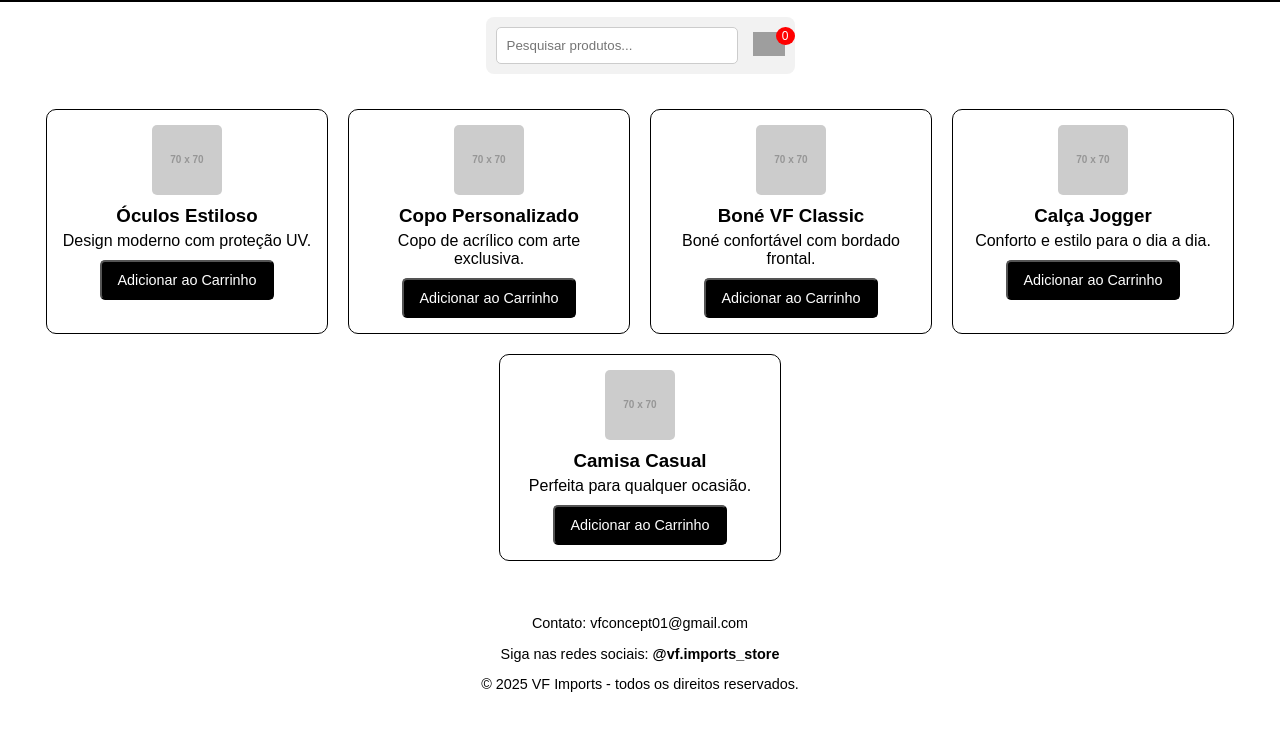
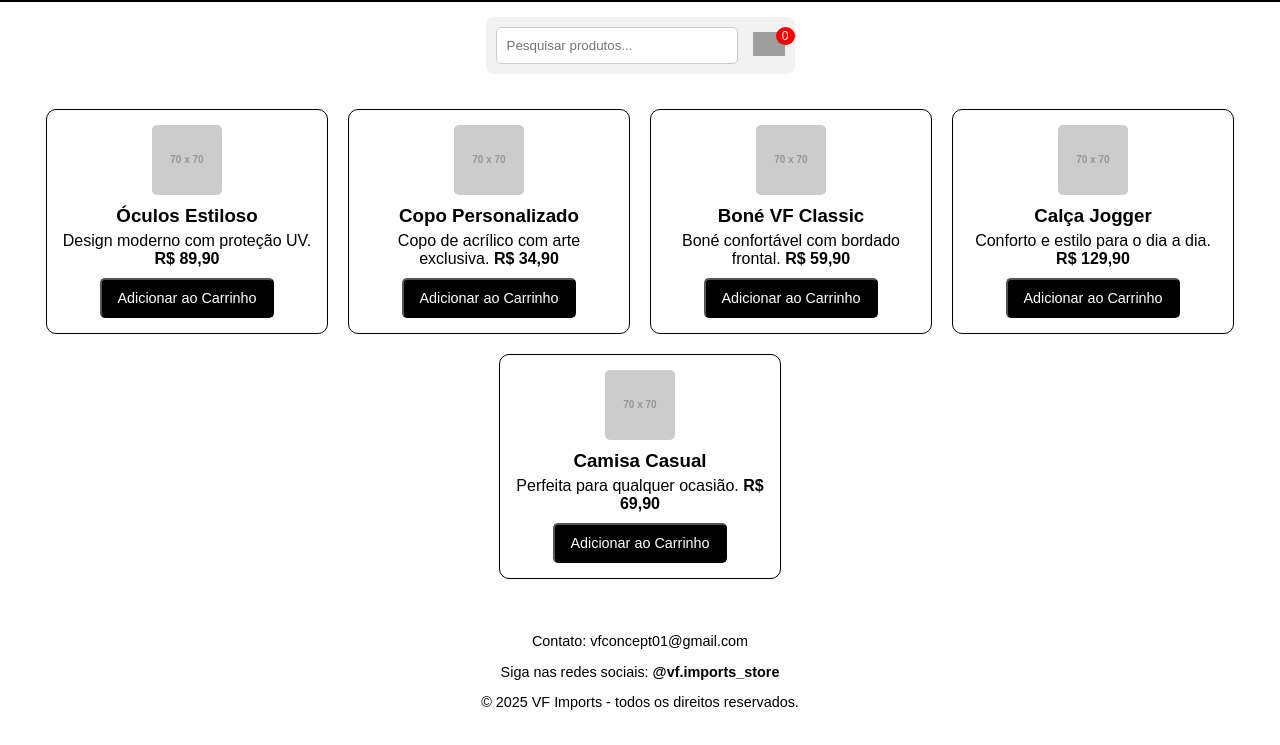
Before and after one commit to vandsonferreira/vf_concept_sit, a plain HTML site: page index.html in a window 1280 px wide. Shown: the part 162-907 px from the top of the page. Drawn offline with Linux system fonts and the light colour scheme; grey boxes are pictures that could not be loaded; placeholder pictures from the web are drawn by us.

Commit message:
Update index.html

```diff
--- a/index.html
+++ b/index.html
@@ -262,8 +262,8 @@
         <img src="https://via.placeholder.com/70x70" alt="Óculos">
       </div>
       <h3>Óculos Estiloso</h3>
-      <p>Design moderno com proteção UV.</p>
-      <button class="botao" onclick="adicionarAoCarrinho('Óculos Estiloso')">Adicionar ao Carrinho</button>
+      <p>Design moderno com proteção UV. <strong>R$ 89,90</strong></p>
+      <button class="botao" onclick="adicionarAoCarrinho('Óculos Estiloso - R$ 89,90')">Adicionar ao Carrinho</button>
     </div>
 
     <div class="produto">
@@ -271,8 +271,8 @@
         <img src="https://via.placeholder.com/70x70" alt="Copo">
       </div>
       <h3>Copo Personalizado</h3>
-      <p>Copo de acrílico com arte exclusiva.</p>
-      <button class="botao" onclick="adicionarAoCarrinho('Copo Personalizado')">Adicionar ao Carrinho</button>
+      <p>Copo de acrílico com arte exclusiva. <strong>R$ 34,90</strong></p>
+      <button class="botao" onclick="adicionarAoCarrinho('Copo Personalizado - R$ 34,90')">Adicionar ao Carrinho</button>
     </div>
 
     <div class="produto">
@@ -280,8 +280,8 @@
         <img src="https://via.placeholder.com/70x70" alt="Boné">
       </div>
       <h3>Boné VF Classic</h3>
-      <p>Boné confortável com bordado frontal.</p>
-      <button class="botao" onclick="adicionarAoCarrinho('Boné VF Classic')">Adicionar ao Carrinho</button>
+      <p>Boné confortável com bordado frontal. <strong>R$ 59,90</strong></p>
+      <button class="botao" onclick="adicionarAoCarrinho('Boné VF Classic - R$ 59,90')">Adicionar ao Carrinho</button>
     </div>
 
     <div class="produto">
@@ -289,8 +289,8 @@
         <img src="https://via.placeholder.com/70x70" alt="Calça">
       </div>
       <h3>Calça Jogger</h3>
-      <p>Conforto e estilo para o dia a dia.</p>
-      <button class="botao" onclick="adicionarAoCarrinho('Calça Jogger')">Adicionar ao Carrinho</button>
+      <p>Conforto e estilo para o dia a dia. <strong>R$ 129,90</strong></p>
+      <button class="botao" onclick="adicionarAoCarrinho('Calça Jogger - R$ 129,90')">Adicionar ao Carrinho</button>
     </div>
 
     <div class="produto">
@@ -298,8 +298,8 @@
         <img src="https://via.placeholder.com/70x70" alt="Camisa">
       </div>
       <h3>Camisa Casual</h3>
-      <p>Perfeita para qualquer ocasião.</p>
-      <button class="botao" onclick="adicionarAoCarrinho('Camisa Casual')">Adicionar ao Carrinho</button>
+      <p>Perfeita para qualquer ocasião. <strong>R$ 69,90</strong></p>
+      <button class="botao" onclick="adicionarAoCarrinho('Camisa Casual - R$ 69,90')">Adicionar ao Carrinho</button>
     </div>
   </section>
 
```
